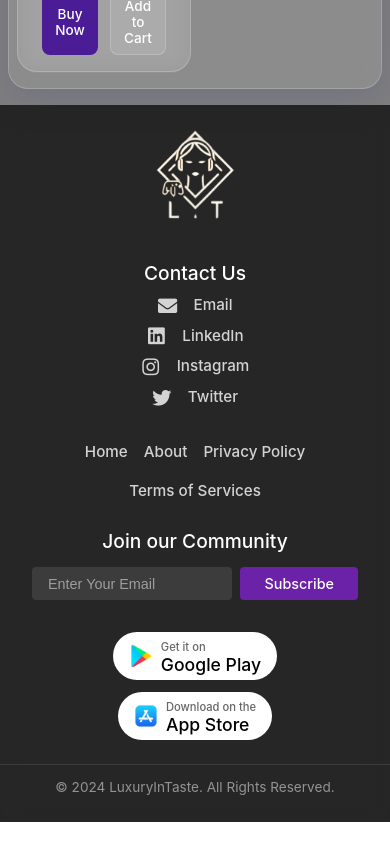
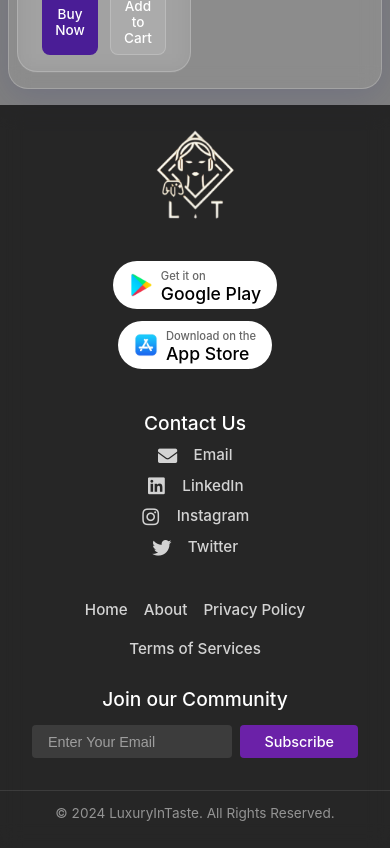
Before and after one commit to luxuryintaste-LIT/lit-ecommerce-backend, a React (Vite) app: page / in a window 390 px wide. Shown: the part 1800-2648 px from the top of the page. Before the commit the page ends 2622 px from the top, so only its background shows below. Built offline with nearby package versions, Linux system fonts and the light colour scheme.

Commit message:
again fixed

```diff
--- a/src/styles/Footer.css
+++ b/src/styles/Footer.css
@@ -15,13 +15,16 @@
 .footer-main {
   display: flex;
   justify-content: space-between;
-  align-items: flex-start;
+  align-items: center;
   width: 100%;
   gap: 3rem;
 }
 
 .footer-logo-section {
   flex-shrink: 0;
+  display: flex;
+  align-items: center;
+  height: 100%;
 }
 
 .footer-logo {
@@ -35,6 +38,7 @@
   flex-direction: column;
   align-items: center;
   gap: 1.5rem;
+  padding: 0.5rem 0;
 }
 
 .footer-nav {
@@ -167,6 +171,8 @@
   flex-direction: column;
   gap: 0.75rem;
   align-items: center;
+  justify-content: center;
+  height: 100%;
 }
 
 .store-badge {
@@ -230,6 +236,10 @@
     gap: 2rem;
   }
 
+  .footer-logo-section {
+    height: auto;
+  }
+
   .footer-middle {
     width: 100%;
     order: 2;
@@ -280,8 +290,7 @@
   }
 
   .app-downloads {
-    order: 3;
-    width: 100%;
-    align-items: center;
+    height: auto;
+    padding: 0.5rem 0;
   }
 }
```
